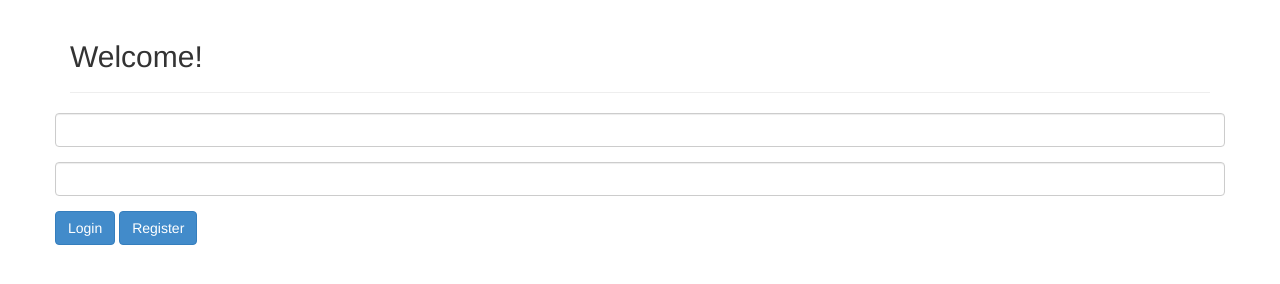
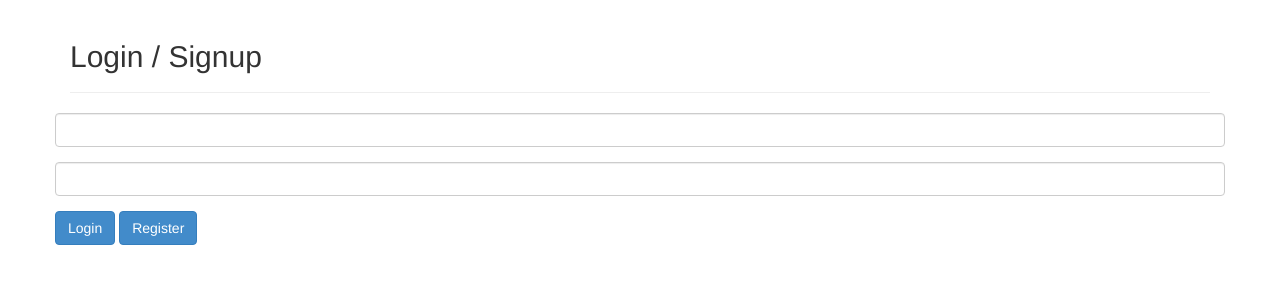
Before and after one commit to encode101/kiipoc, a plain HTML site: page index.html in a window 1280 px wide. Drawn offline with Linux system fonts and the light colour scheme.

Commit message:
Interim Commit

```diff
--- a/index.html
+++ b/index.html
@@ -6,7 +6,7 @@
 <body>
 	<div class="container">
 		<div class="page-header">
-			<h2>Welcome!</h2>
+			<h2>Login / Signup</h2>
 		</div>
 		<span id="error"></span>
 		<form>
--- a/js/script.js
+++ b/js/script.js
@@ -74,11 +74,9 @@ function performLogin() {
 
 
 $(document).ready(function () {
-     //
-     //
+
      // initialize the Kii SDK!
      Kii.initializeWithSite("0c05c8de", "1a9dad3ba2542a1b231ba930490ab911", KiiSite.US);
-
      // bind clicks to our login/sign up methods
      $("#register-button").click(performRegistration);
      $("#login-button").click(performLogin);
```
Also changed, not shown: inner.html (+1 -0 lines).
